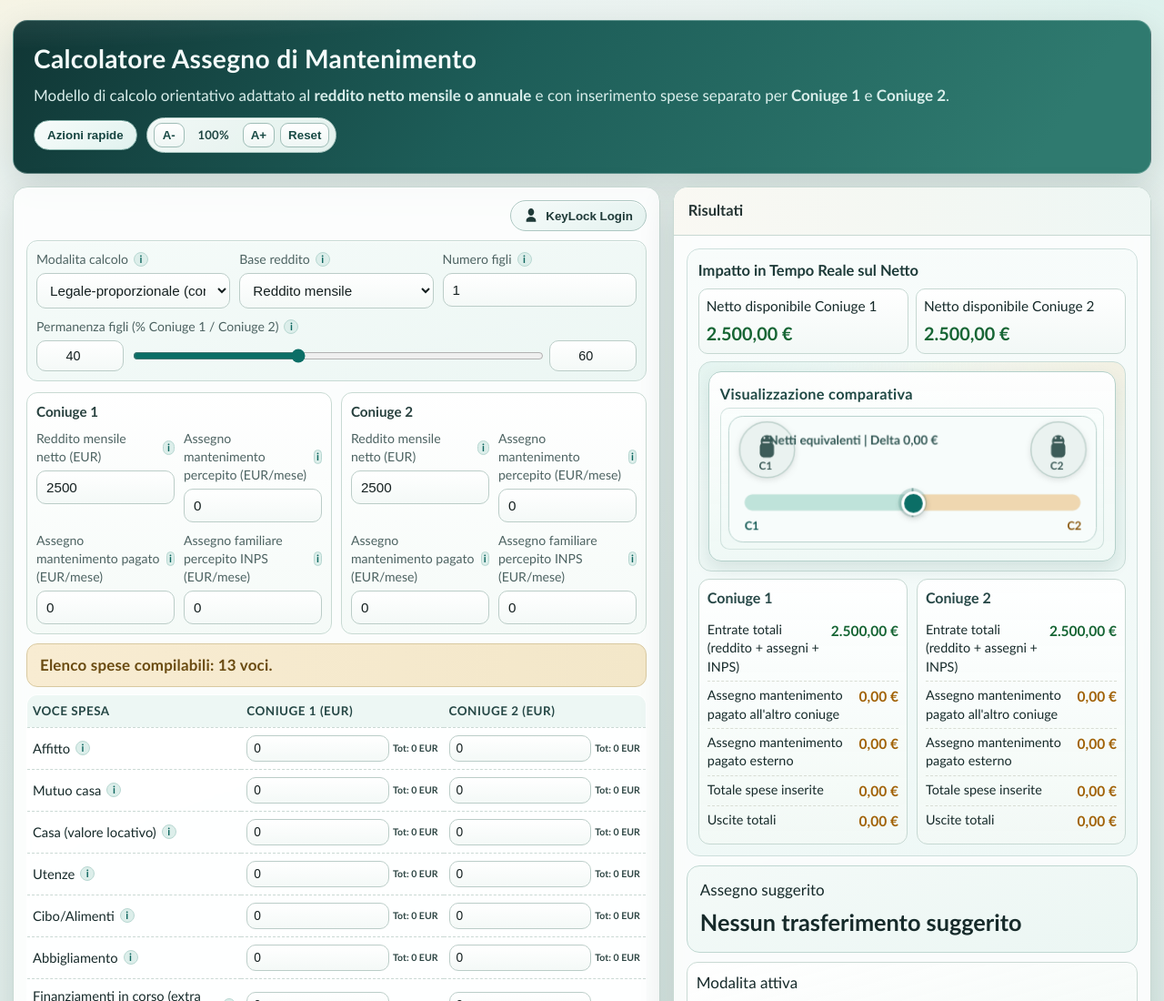
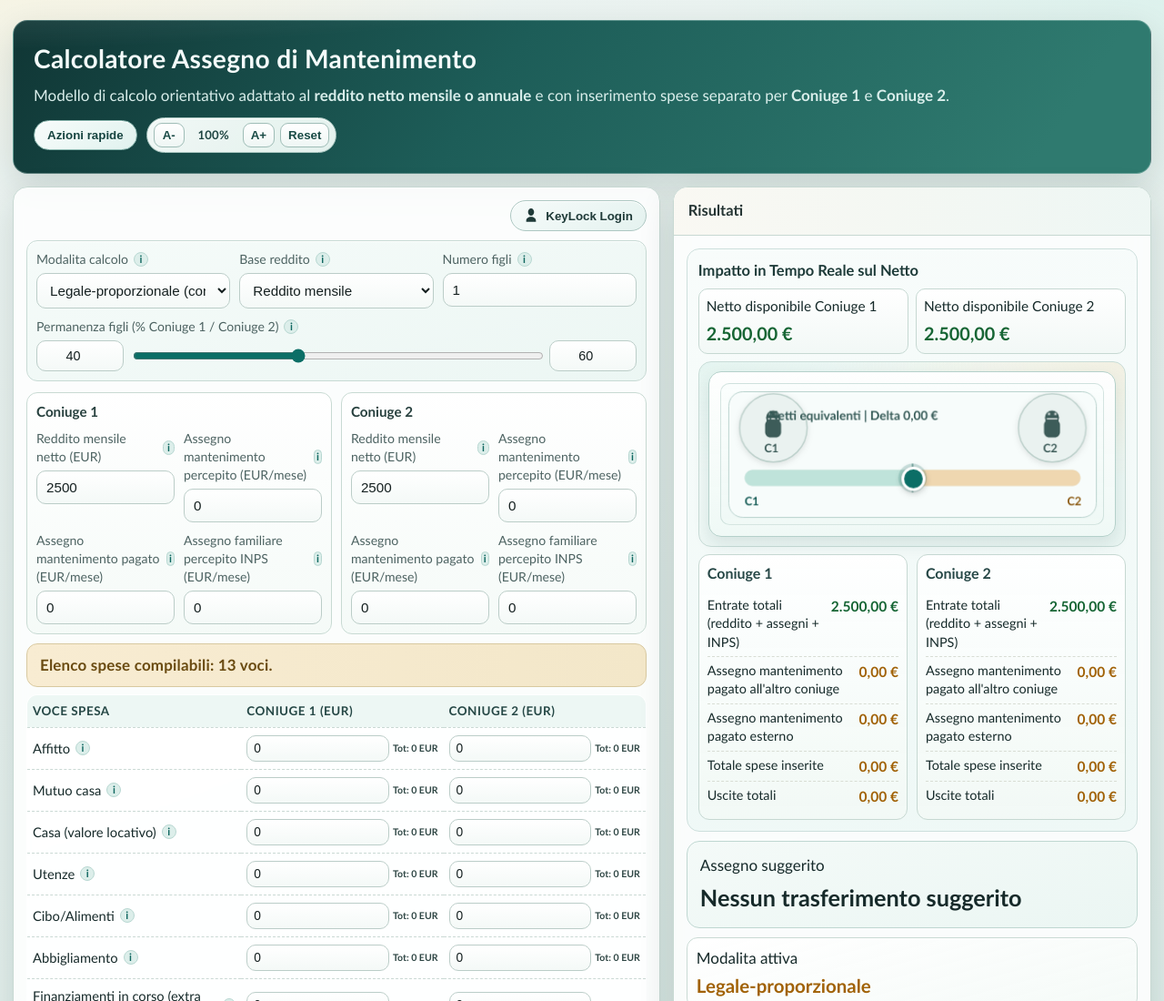
Before and after one commit to FaVaGit/mantenimento-app, a plain HTML site: page index.html in a window 1280 px wide. Shown: the top 1100 px of the page at 91% size. Drawn offline with Linux system fonts and the light colour scheme.

Commit message:
Remove comparative title and enlarge bubble icons

```diff
--- a/index.html
+++ b/index.html
@@ -833,14 +833,6 @@
         0 8px 18px rgba(24, 73, 67, 0.1);
     }
 
-    .live-fabric-caption {
-      font-size: 1.02rem;
-      color: #1f4844;
-      margin-bottom: 4px;
-      font-weight: 800;
-      letter-spacing: 0.3px;
-    }
-
     .live-fabric-canvas {
       width: 100%;
       max-width: 100%;
@@ -1027,9 +1019,6 @@
       }
       .note {
         font-size: 0.88rem;
-      }
-      .live-fabric-caption {
-        font-size: 0.98rem;
       }
       .live-columns { grid-template-columns: 1fr; }
       .shared-grid { grid-template-columns: 1fr; }
@@ -2320,7 +2309,6 @@
         </div>
         <div class="live-diff">
           <div class="live-fabric-wrap">
-            <div class="live-fabric-caption">Visualizzazione comparativa</div>
             <canvas id="liveDiffCanvas" class="live-fabric-canvas" height="156"></canvas>
           </div>
         </div>
@@ -2411,54 +2399,54 @@
         fc.add(new window.fabric.Circle({
           left,
           top,
-          radius: 31,
+          radius: 38,
           fill: palette.bg,
           stroke: palette.stroke,
           strokeWidth: 1.5,
           shadow: "0 2px 6px rgba(0,0,0,0.10)"
         }));
 
-        const cx = left + 31;
-        const cy = top + 31;
+        const cx = left + 38;
+        const cy = top + 38;
 
         // Person icon centered inside the bubble.
         fc.add(new window.fabric.Circle({
-          left: cx - 7,
-          top: cy - 16,
-          radius: 7,
+          left: cx - 8,
+          top: cy - 19,
+          radius: 8,
           fill: palette.ink
         }));
         fc.add(new window.fabric.Rect({
-          left: cx - 8,
-          top: cy - 8,
-          width: 16,
-          height: 17,
-          rx: 5,
-          ry: 5,
+          left: cx - 9,
+          top: cy - 9,
+          width: 18,
+          height: 20,
+          rx: 6,
+          ry: 6,
           fill: palette.ink
         }));
 
-        fc.add(new window.fabric.Circle({ left: cx - 4, top: cy - 14, radius: 1.1, fill: "#ffffff" }));
-        fc.add(new window.fabric.Circle({ left: cx + 2, top: cy - 14, radius: 1.1, fill: "#ffffff" }));
+        fc.add(new window.fabric.Circle({ left: cx - 4.6, top: cy - 16.5, radius: 1.2, fill: "#ffffff" }));
+        fc.add(new window.fabric.Circle({ left: cx + 2.6, top: cy - 16.5, radius: 1.2, fill: "#ffffff" }));
 
         const mouthPath = role === "winner"
-          ? "M 0 0 Q 4.5 4.5 9 0"
+          ? "M 0 0 Q 5.5 5.5 11 0"
           : role === "loser"
-            ? "M 0 3.5 Q 4.5 -1 9 3.5"
-            : "M 0 1.8 L 9 1.8";
+            ? "M 0 4.2 Q 5.5 -1.2 11 4.2"
+            : "M 0 2.2 L 11 2.2";
         fc.add(new window.fabric.Path(mouthPath, {
-          left: cx - 4.5,
-          top: cy - 8,
+          left: cx - 5.5,
+          top: cy - 10,
           fill: "",
           stroke: "#ffffff",
-          strokeWidth: 1.2,
+          strokeWidth: 1.3,
           strokeLineCap: "round"
         }));
 
         fc.add(new window.fabric.Text(`C${spouseId}`, {
-          left: cx - 9,
-          top: cy + 12,
-          fontSize: 12,
+          left: cx - 10,
+          top: cy + 16,
+          fontSize: 13,
           fill: palette.ink,
           fontFamily: "Candara",
           fontWeight: "700"
@@ -2469,8 +2457,8 @@
       const badgeX = (w - badgeW) / 2;
       const badgeText = `${statusText} | Delta ${eur(absDiffDisp)}`;
       const badgeFontSize = w < 360 ? 12 : 14;
-      addOutcomeFigure(20, 14, 1, roleForSpouse(1));
-      addOutcomeFigure(w - 82, 14, 2, roleForSpouse(2));
+      addOutcomeFigure(20, 10, 1, roleForSpouse(1));
+      addOutcomeFigure(w - 96, 10, 2, roleForSpouse(2));
       fc.add(new window.fabric.Text(badgeText, {
         left: badgeX + 14,
         top: w < 360 ? 29 : 27,
```
